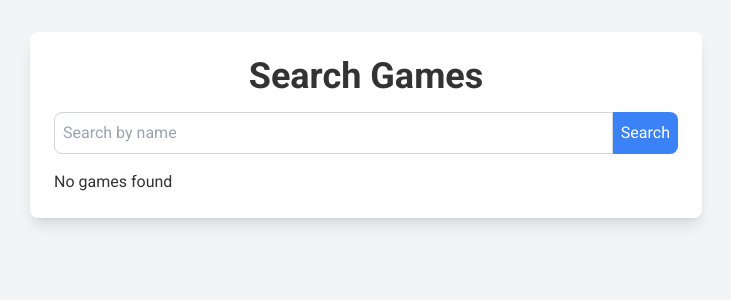
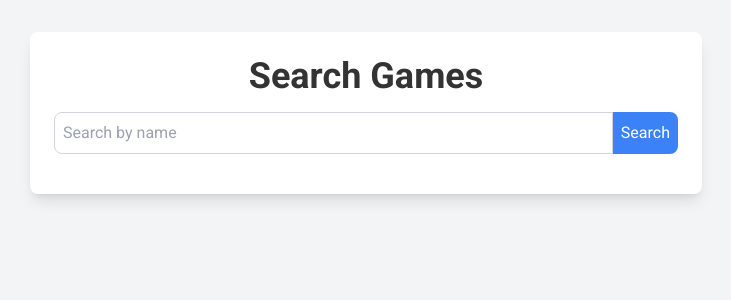
Before and after one commit to B9JagoNgadpro/gametime_frontend, a Next.js app: page / in a window 1280 px wide. Shown: the top 300 px of the page, without its empty margins (274-1005 px from the left). Built offline with nearby package versions, Linux system fonts and the light colour scheme.

Commit message:
Add search state tracking to improve UX for search functionality

```diff
--- a/package.json
+++ b/package.json
@@ -12,7 +12,8 @@
     "axios": "^1.7.2",
     "next": "^14.2.3",
     "react": "^18.3.1",
-    "react-dom": "^18.3.1"
+    "react-dom": "^18.3.1",
+    "styled-jsx": "^5.1.6"
   },
   "devDependencies": {
     "@types/axios": "^0.14.0",
--- a/src/components/GameList.tsx
+++ b/src/components/GameList.tsx
@@ -2,16 +2,17 @@ import GameItem from './GameItem';
 
 interface GameListProps {
     games: any[];
-}
+    searched: boolean;
+    }
 
-const GameList: React.FC<GameListProps> = ({ games }) => {
+    const GameList: React.FC<GameListProps> = ({ games, searched }) => {
     return (
         <div className="grid grid-cols-1 sm:grid-cols-2 lg:grid-cols-3 gap-6">
-            {games.length === 0 ? (
-                <p>No games found</p>
-            ) : (
-                games.map((game) => <GameItem key={game.id} game={game} />)
-            )}
+        {searched && games.length === 0 ? (
+            <p>No games found</p>
+        ) : (
+            games.map((game) => <GameItem key={game.id} game={game} />)
+        )}
         </div>
     );
 };
--- a/src/pages/index.tsx
+++ b/src/pages/index.tsx
@@ -6,9 +6,11 @@ import GameList from '../components/GameList';
 const HomePage = () => {
     const [query, setQuery] = useState('');
     const [games, setGames] = useState([]);
+    const [searched, setSearched] = useState(false);
 
     const handleSearch = async (e: React.FormEvent) => {
         e.preventDefault();
+        setSearched(true);
         try {
         const response = await axios.get('http://localhost:8080/api/games', {
             params: { name: query },
@@ -35,7 +37,7 @@ const HomePage = () => {
                 Search
             </button>
             </form>
-                <GameList games={games} />
+            <GameList games={games} searched={searched} />
         </div>
         </div>
     );
--- a/src/pages/search.tsx
+++ b/src/pages/search.tsx
@@ -7,9 +7,11 @@ import GameList from '../components/GameList';
 const SearchPage = () => {
     const [query, setQuery] = useState('');
     const [games, setGames] = useState([]);
+    const [searched, setSearched] = useState(false);
 
     const handleSearch = async (e: React.FormEvent) => {
         e.preventDefault();
+        setSearched(true);
         try {
         const response = await axios.get('http://localhost:8080/api/games', {
             params: { name: query },
@@ -35,7 +37,7 @@ const SearchPage = () => {
             Search
             </button>
         </form>
-        <GameList games={games} />
+        <GameList games={games} searched={searched} />
         </div>
     );
 };
```
Also changed, not shown: 2 other files (tests, documents, lock files or other folders). Lines whose indentation alone changed are shown as unchanged.
